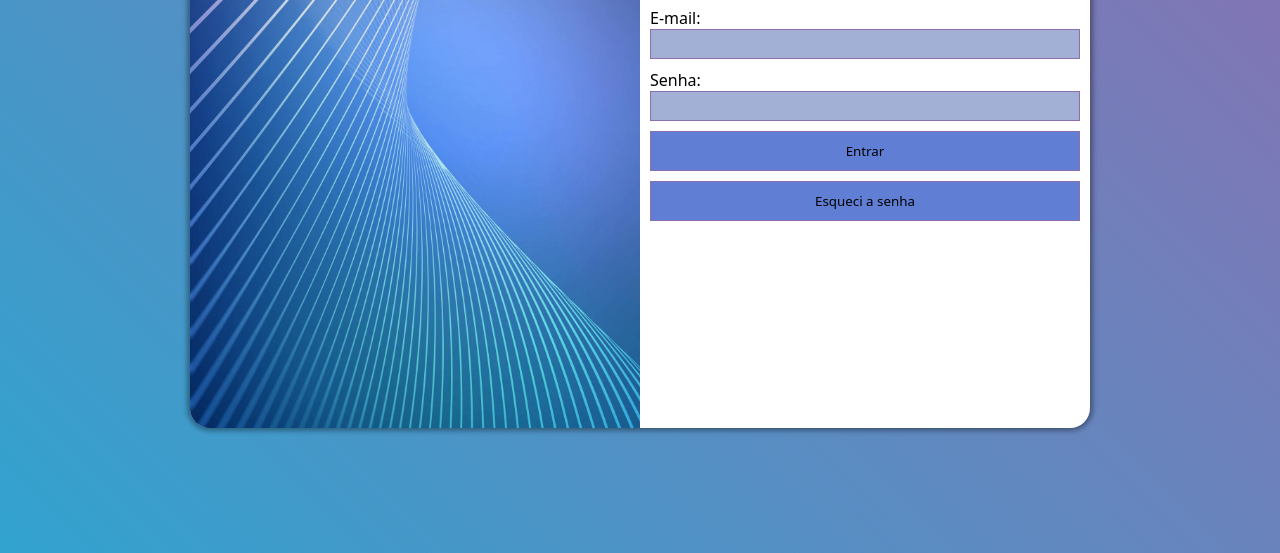
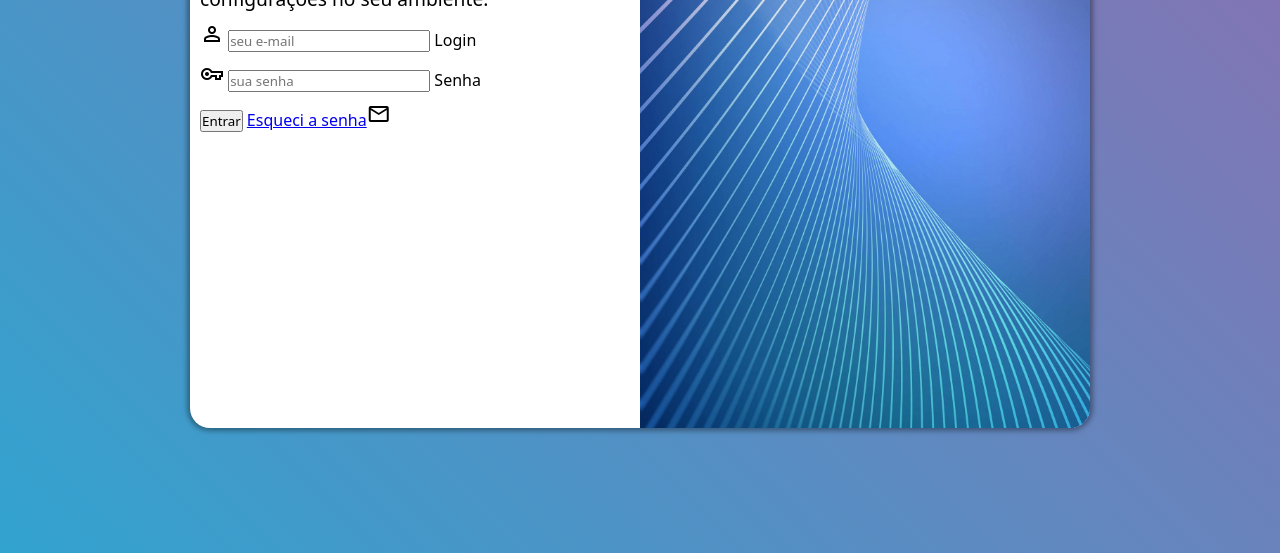
Before and after one commit to naumdevcode/projeto-login, a plain HTML site: page index.html in a window 1280 px wide. Shown: the part 247-800 px from the top of the page. Drawn offline with nearby package versions, Linux system fonts and the light colour scheme.

Commit message:
atualizei o projeto

```diff
--- a/estilos/media-query.css
+++ b/estilos/media-query.css
@@ -27,13 +27,17 @@
     }
 
     div#imagem{
-        float: left;
+        float: right;
         width: 50%;
         height: 100%;
     }
 
     div#formulario{
-        float: right;
+        float: left;
         width: 50%;
     }
+
+    div#formulario p{
+    font-size: 1.2em;
+    }
 }
--- a/estilos/style.css
+++ b/estilos/style.css
@@ -48,30 +48,29 @@ div#imagem{
     height: 200px;
 }
 
-/*---------------------------------------------------------------------------*/
-
 div#formulario{
     display: block;
-    text-align: center;
     padding: 10px;
 }
 
-#formulario h1, p{
-    margin-bottom: 10px;
+div#formulario h1{
+    text-align: center;
 }
 
-form p{
-    text-align: left;
+div#formulario{
+    h1, p, input{
+    margin-bottom: 10px;
+    }
 }
 
-form input{
+/* div#formulario input{
     width: 100%;
     background-color: var(--cor04);
     padding: 5px;
     border: 1px solid var(--cor01);
 }
 
-form  p.botao input{
+div#formulario  p.botao input{
     padding: 10px;
     background-color: var(--cor03);
-}
+} */
--- a/index.html
+++ b/index.html
@@ -4,6 +4,7 @@
     <meta charset="UTF-8">
     <meta name="viewport" content="width=device-width, initial-scale=1.0">
     <title>Login</title>
+    <link rel="stylesheet" href="https://fonts.googleapis.com/css2?family=Material+Symbols+Outlined"/>
     <link rel="stylesheet" href="estilos/style.css">
     <link rel="stylesheet" href="estilos/media-query.css">
 </head>
@@ -11,22 +12,24 @@
     <main>
         <section id="login">
             <div id="imagem">
-
+                <!--*A imagem vem aqui-->
             </div>
             <div id="formulario">
                 <h1>Login</h1>
                 <p>Seja bem-vindo(a) novamente. Faça login para acessar sua conta e poder fazer as configurações no seu ambiente.</p>
-                <form action="login.php" method="post">
-                    <p>
-                        <label for="iemail ">E-mail:</label>
-                        <input type="email" name="email" id="iemail" required>
-                    </p>
-                    <p>
-                        <label for="isenha">Senha:</label>
-                        <input type="password" name="Senha" id="isenha" required minlength="8">
-                    </p>
-                    <p class="botao"><input type="submit" value="Entrar"></p>
-                    <p class="botao"><input type="button" value="Esqueci a senha"></p>
+                <form action="login.php" method="post" autocomplete="on">
+                    <div class="campo">
+                        <span class="material-symbols-outlined">person</span>
+                        <input type="email" name="login" id="ilogin" placeholder="seu e-mail" autocomplete="email" required maxlength="30">
+                        <label for="ilogin ">Login</label>
+                    </div>
+                    <div class="campo">
+                        <span class="material-symbols-outlined">vpn_key</span>
+                        <input type="password" name="Senha" id="isenha" placeholder="sua senha" autocomplete="current-password" required minlength="8" maxlength="20">
+                        <label for="isenha">Senha</label>
+                    </div>
+                    <input type="submit" value="Entrar">
+                    <a href="esqueci.html">Esqueci a senha</a><span class="material-symbols-outlined">mail</span>
                 </form>
             </div>
         </section>
```
